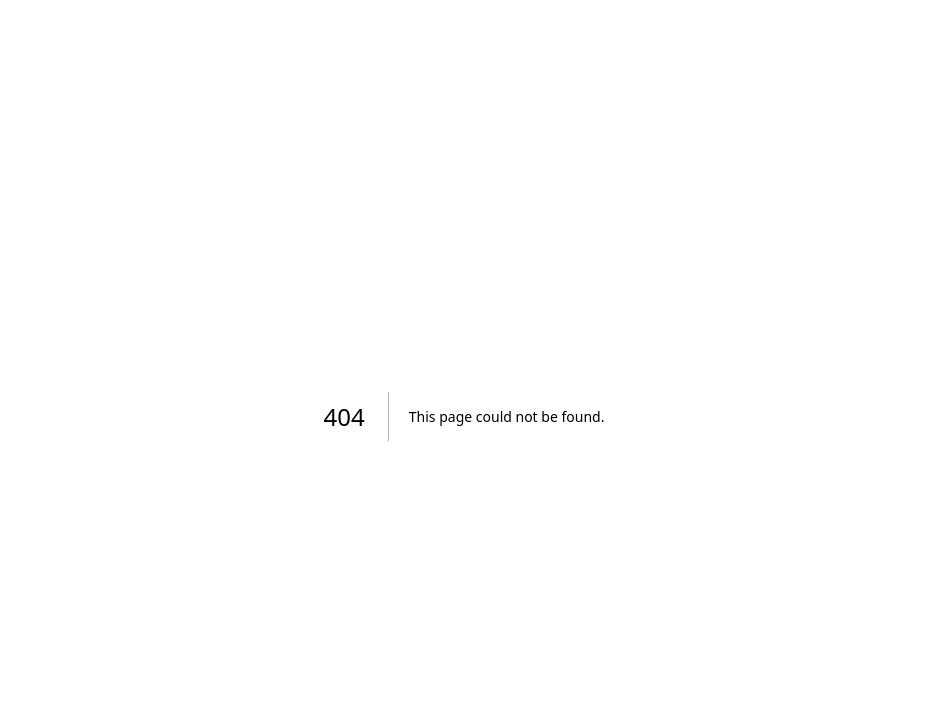
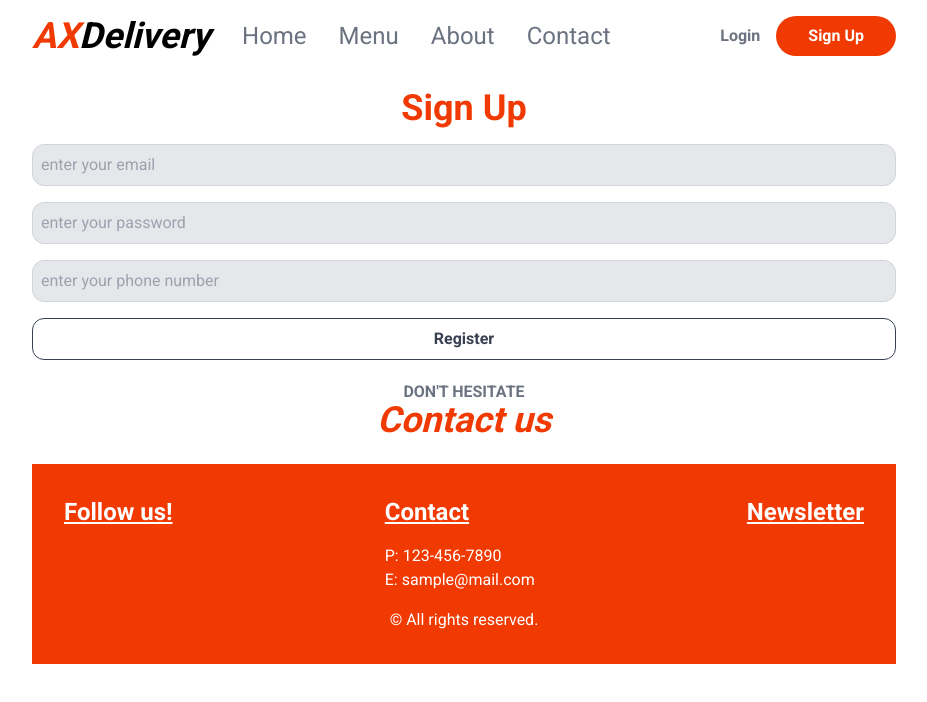
Before and after one commit to betancesdar/food-ordering-app, a Next.js app: page /signup in a window 1280 px wide. Before the commit this address had no page. Shown: the top 702 px of the page, without its empty margins (176-1103 px from the left). Built offline with nearby package versions, Linux system fonts and the light colour scheme.

Commit message:
FEAT: Sign up component

```diff
--- a/app/globals.css
+++ b/app/globals.css
@@ -13,3 +13,16 @@ section.hero{
     @apply grid;
     grid-template-columns: .4fr .6fr;
 }
+
+/*Form styles*/
+input[type="email"], input[type="password"], input[type="text"]  {
+    @apply block w-full my-4 rounded-xl;
+    @apply border p-2 border-gray-300 bg-gray-200;
+}
+button {
+
+}
+button[type="submit"], .submit{
+    @apply block w-full text-gray-700 font-semibold;
+    @apply border border-gray-700 rounded-xl px-6 py-2;
+}
--- a/app/layout.js
+++ b/app/layout.js
@@ -1,5 +1,7 @@
 import { Roboto } from 'next/font/google'
 import './globals.css'
+import Header from '@/components/layout/Header'
+import Footer from '@/components/footer/Footer'
 
 const roboto = Roboto({ subsets: ['latin'], weight: ['400','500', '700']})
 
@@ -13,7 +15,9 @@ export default function RootLayout({ children }) {
     <html lang="en">
       <body className={roboto.className}>
           <main className='max-w-4xl mx-auto p-4'>
+          <Header />
             {children}
+          <Footer />
           </main>
         </body>
     </html>
--- a/app/page.js
+++ b/app/page.js
@@ -8,11 +8,9 @@ import SectionHeaders from '@/components/layout/SectionsHeaders'
 export default function Home() {
   return (
     <>
-      <Header />
       <Hero />
       <HomeMenu />
       <AboutUs />
-      <Footer />
     </>
   )
 }
--- /dev/null
+++ b/app/signup/page.js
@@ -0,0 +1,15 @@
+export default function RegisterPage() {
+    return(
+    <section className="mt-8">
+        <h1 className="text-center text-primary text-4xl font-semibold">
+            Sign Up
+        </h1>
+        <form>
+            <input type="email" placeholder="enter your email" />
+            <input type="password" placeholder="enter your password" />
+            <input type="text" placeholder="enter your phone number" />
+            <button type="submit">Register</button>
+        </form>
+    </section>
+    );
+}
--- a/components/layout/Header.js
+++ b/components/layout/Header.js
@@ -4,19 +4,19 @@ export default function Header(){
     return(
         <header className='flex items-center justify-between'>
         <nav className='flex items-center gap-8 text-gray-500 semi-bold text-2xl'>
-        <Link className="font-semibold text-black text-4xl hover:text-primary italic" href=''>
+        <Link className="font-semibold text-black text-4xl hover:text-primary italic" href='/'>
           <span className="text-primary font-bold">AX</span>Delivery
         </Link>
-          <Link href={''} className="hover:text-primary">Home</Link>
+          <Link href={'/'} className="hover:text-primary">Home</Link>
           <Link href={''} className="hover:text-primary">Menu</Link>
           <Link href={''} className="hover:text-primary">About</Link>
           <Link href={''} className="hover:text-primary">Contact</Link>
         </nav>
         <nav className="flex items-center gap-4 text-gray-500 font-semibold">
-        <Link href={''}>
+        <Link href={'/login'}>
           Login
         </Link>
-        <Link href={''} className='bg-primary rounded-full text-white px-8 py-2 hover:bg-transparent hover:border hover:border-primary hover:text-primary hover:border'>
+        <Link href={'/signup'} className='bg-primary rounded-full text-white px-8 py-2 hover:bg-transparent hover:border hover:border-primary hover:text-primary hover:border'>
           Sign Up
         </Link>
         </nav>
```
